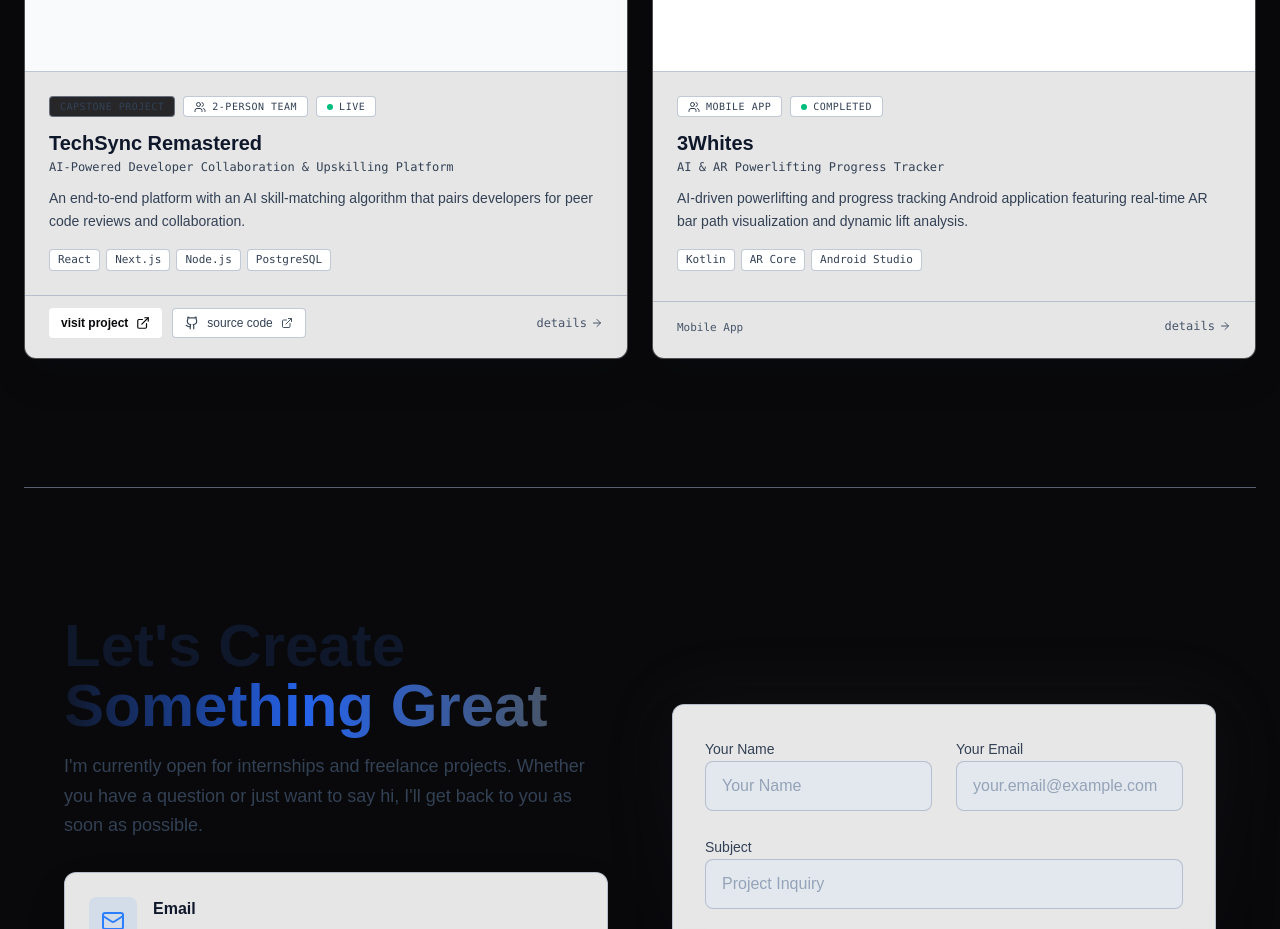
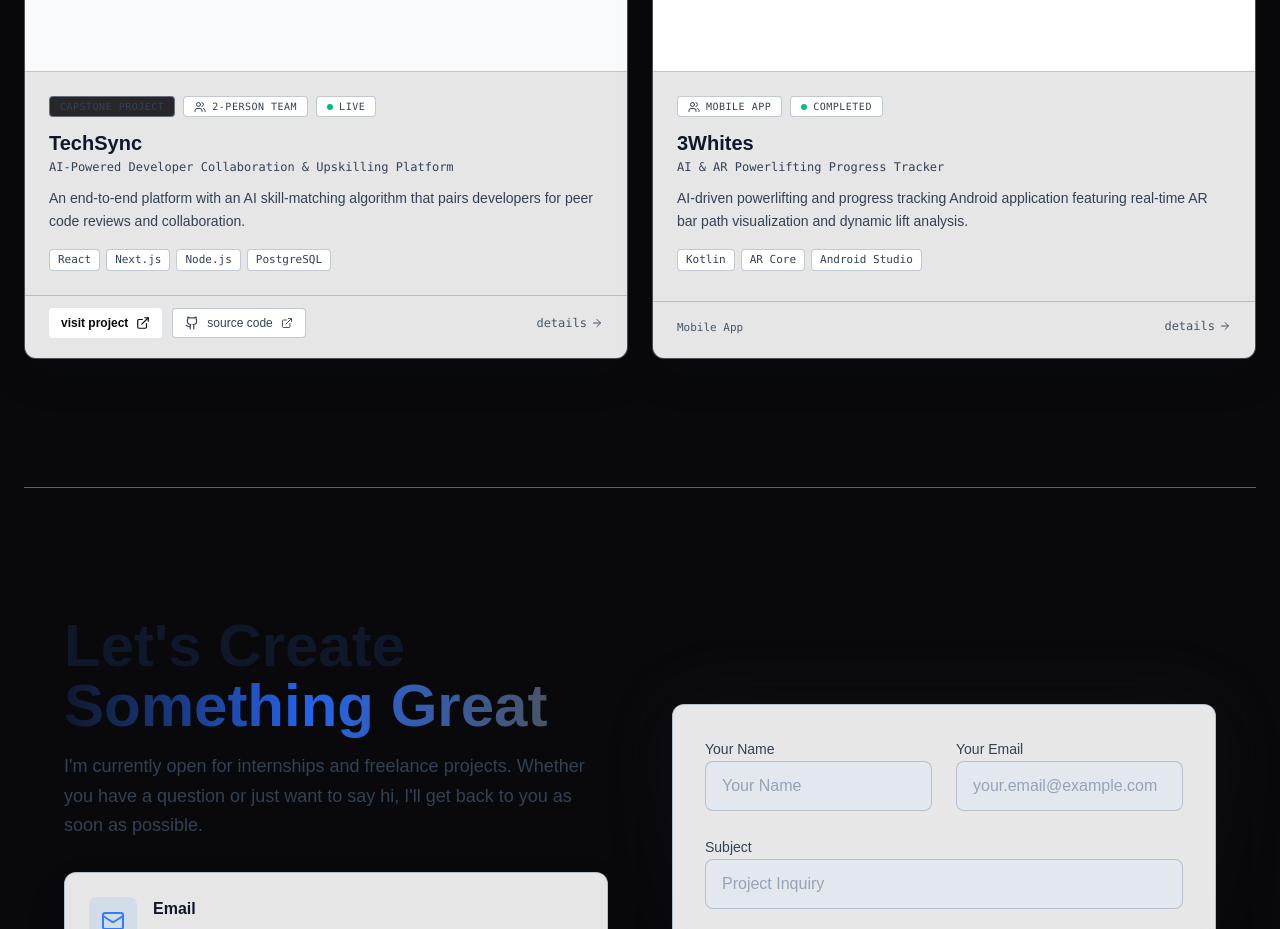
Before and after one commit to khristianangelo18/portfolio, a Next.js app: page / in a window 1280 px wide. Shown: the part 4960-5889 px from the top of the page. Built offline with nearby package versions, Linux system fonts and the light colour scheme; grey boxes are pictures that could not be loaded.

Commit message:
Update project title from 'TechSync Remastered' to 'TechSync'

```diff
--- a/src/app/page.js
+++ b/src/app/page.js
@@ -951,7 +951,7 @@ export default function LandingPage() {
 
   const myProjects = [
     {
-      title: "TechSync Remastered",
+      title: "TechSync",
       subtitle: "AI-Powered Developer Collaboration & Upskilling Platform",
       description: "An end-to-end platform with an AI skill-matching algorithm that pairs developers for peer code reviews and collaboration.",
       overview: "Designed and engineered an end-to-end web platform featuring an AI skill-matching algorithm to pair developers for peer code reviews and project collaboration. Built with modern Next.js, Node.js, and PostgreSQL with an emphasis on seamless UI execution and high performant workflows.",
```
